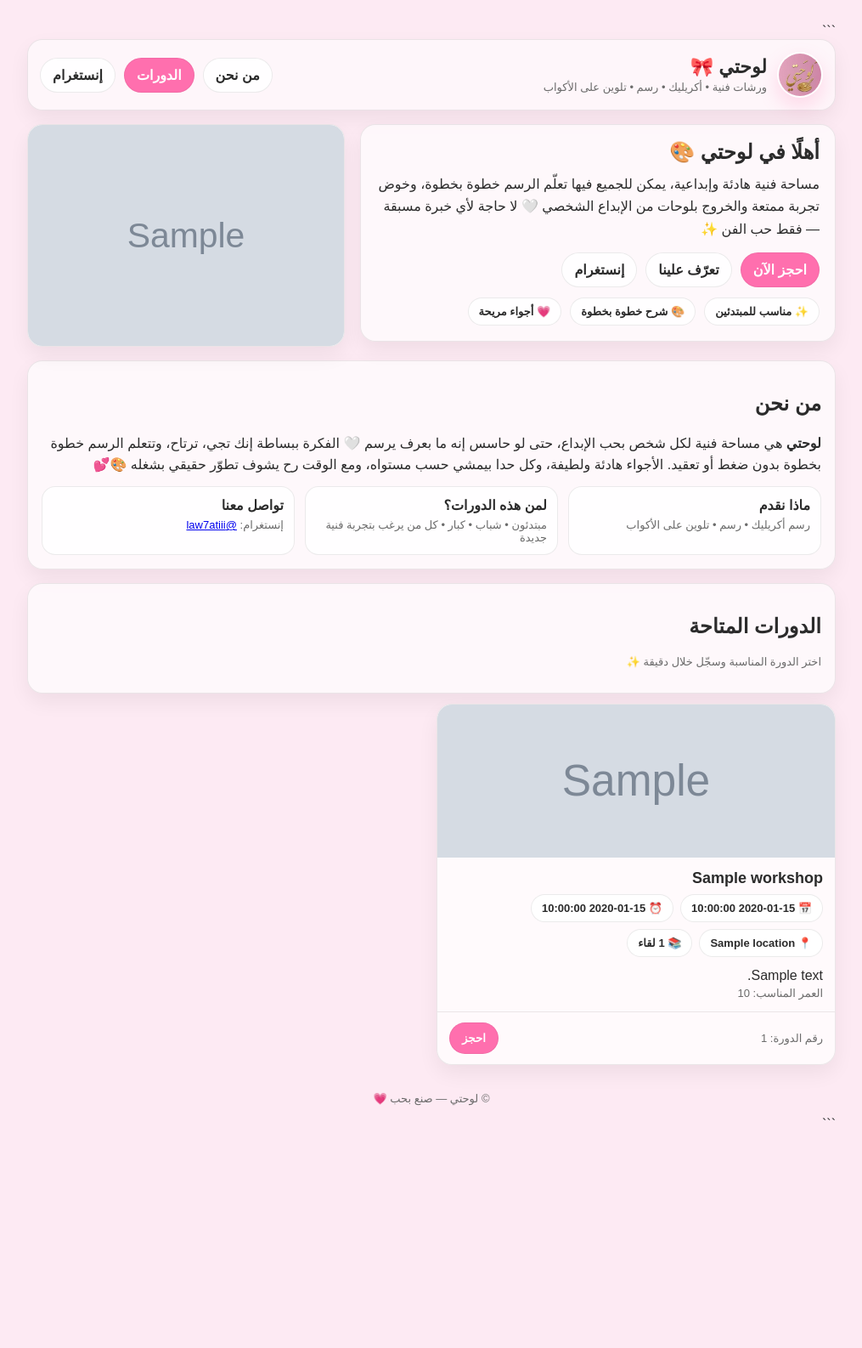
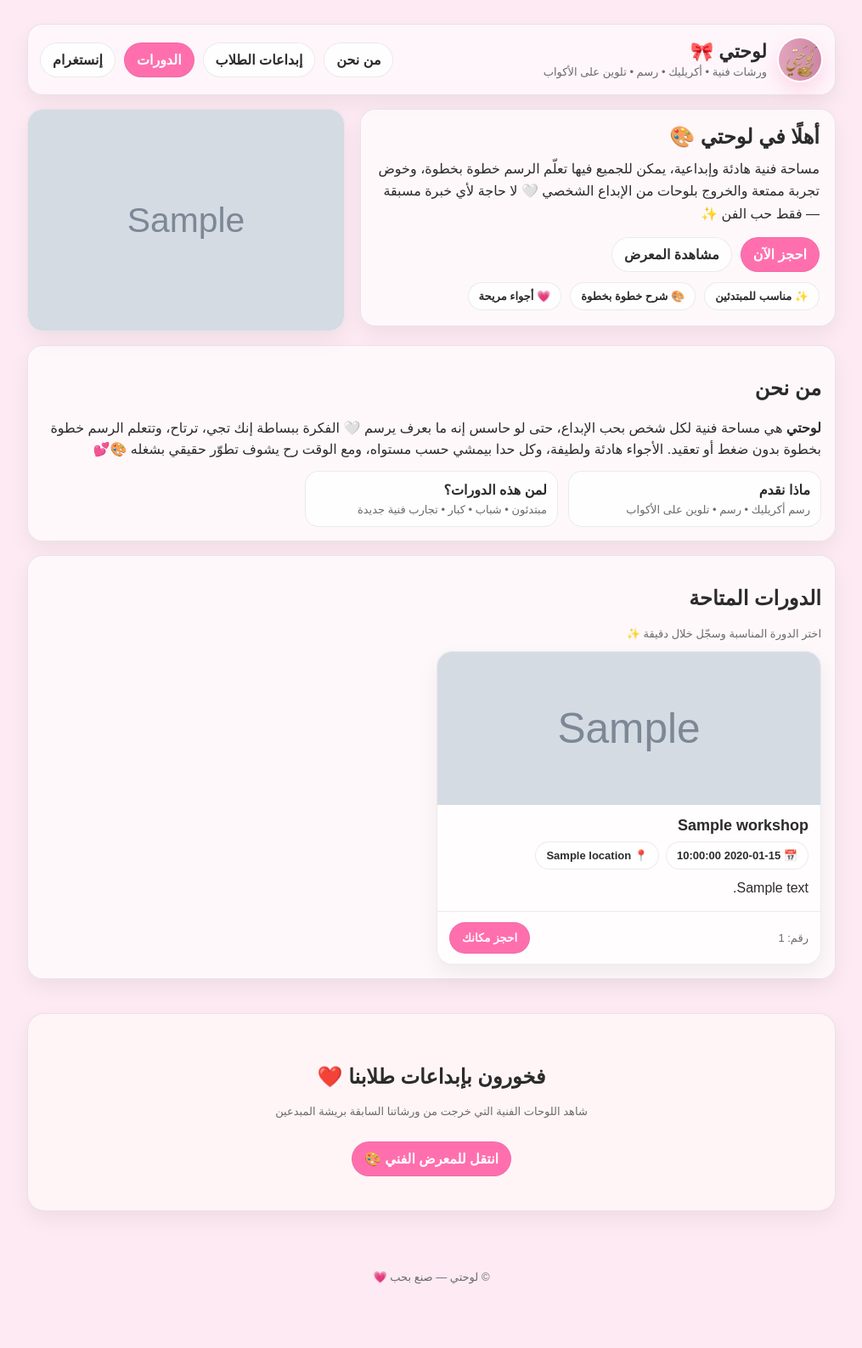
Before and after one commit to shamalem/law7aty, a Flask app: template templates/index.html in a window 1280 px wide. Shown: the whole page at 85% size, without its empty margins (132-1147 px from the left). Before the commit the page ends 1318 px from the top, so only its background shows below. Run offline with Flask 3, Linux system fonts and the light colour scheme; the template is opened without the code that fills it: most values are stand-ins (such as "Sample title", 1, 10 or a date in 2020); grey boxes marked "Sample" are stand-in pictures; some libraries are stand-ins or nearby versions.

Commit message:
Update index.html

````diff
--- a/templates/index.html
+++ b/templates/index.html
@@ -1,21 +1,17 @@
 <!doctype html>
-
 <html lang="ar" dir="rtl">
 <head>
   <meta charset="utf-8"/>
   <meta name="viewport" content="width=device-width, initial-scale=1"/>
-  <title>لوحتي — الدورات</title>
+  <title>لوحتي — الرئيسية</title>
   <link rel="stylesheet" href="{{ url_for('static', filename='styles.css') }}">
 </head>
 <body>
   <div class="container">
 
-```
-<!-- Topbar -->
     <div class="topbar">
       <div class="brand">
         <img class="brand-logo" src="{{ url_for('static', filename='logo.png') }}" alt="لوحتي">
-
         <div>
           <h1>لوحتي 🎀</h1>
           <p>ورشات فنية • أكريليك • رسم • تلوين على الأكواب</p>
@@ -24,12 +20,12 @@
 
       <div class="actions">
         <a class="btn" href="#about">من نحن</a>
+        <a class="btn" href="{{ url_for('student_creations') }}">إبداعات الطلاب</a>
         <a class="btn primary" href="#workshops">الدورات</a>
         <a class="btn" href="{{ instagram_url }}" target="_blank">إنستغرام</a>
       </div>
     </div>
 
-<!-- Hero -->
     <div class="hero">
       <div class="hero-text">
         <h2>أهلًا في لوحتي 🎨</h2>
@@ -41,8 +37,7 @@
 
         <div class="hero-actions">
           <a class="btn primary" href="#workshops">احجز الآن</a>
-      <a class="btn" href="#about">تعرّف علينا</a>
-      <a class="btn" href="{{ instagram_url }}" target="_blank">إنستغرام</a>
+          <a class="btn" href="{{ url_for('student_creations') }}">مشاهدة المعرض</a>
         </div>
 
         <div class="hero-mini">
@@ -57,20 +52,17 @@
           {% if hero_image_url %}
             <img src="{{ hero_image_url }}" alt="لوحتي">
           {% else %}
-        <img src="https://via.placeholder.com/900x700.png?text=Law7aty" alt="لوحتي">
+            <img src="/static/home.jpg" alt="لوحتي">
           {% endif %}
         </div>
       </div>
     </div>
 
-<!-- About -->
     <div class="section" id="about">
       <h2>من نحن</h2>
-
       <p class="about-text">
         <b>لوحتي</b> هي مساحة فنية لكل شخص بحب الإبداع، حتى لو حاسس إنه ما بعرف يرسم 🤍
         الفكرة ببساطة إنك تجي، ترتاح، وتتعلم الرسم خطوة بخطوة بدون ضغط أو تعقيد.
-
         الأجواء هادئة ولطيفة، وكل حدا بيمشي حسب مستواه، ومع الوقت رح يشوف تطوّر حقيقي بشغله 🎨💕
       </p>
 
@@ -79,27 +71,16 @@
           <div class="about-title">ماذا نقدم</div>
           <div class="muted">رسم أكريليك • رسم • تلوين على الأكواب</div>
         </div>
-
         <div class="about-item">
           <div class="about-title">لمن هذه الدورات؟</div>
-      <div class="muted">مبتدئون • شباب • كبار • كل من يرغب بتجربة فنية جديدة</div>
-    </div>
-
-    <div class="about-item">
-      <div class="about-title">تواصل معنا</div>
-      <div class="muted">
-        إنستغرام:
-        <a href="{{ instagram_url }}" target="_blank">@law7atiii</a>
-      </div>
+          <div class="muted">مبتدئون • شباب • كبار • تجارب فنية جديدة</div>
         </div>
       </div>
     </div>
 
-<!-- Workshops -->
-<div class="section" style="margin-top:16px;">
-  <h2 id="workshops">الدورات المتاحة</h2>
+    <div class="section" id="workshops">
+      <h2>الدورات المتاحة</h2>
       <p class="muted">اختر الدورة المناسبة وسجّل خلال دقيقة ✨</p>
-</div>
 
       <div class="grid">
         {% for w in workshops %}
@@ -108,70 +89,51 @@
             {% if w.image_url %}
               <img src="{{ w.image_url }}" alt="دورة">
             {% else %}
-        <img src="https://via.placeholder.com/1000x600.png?text=Law7aty" alt="">
+              <img src="/static/acrylic1.png" alt="دورة">
             {% endif %}
-      {% if w.seats_left <= 2 %}
-       <div class="badge">المقاعد المتبقية: {{ w.seats_left }}</div>
+
+            {% if w.seats_left <= 2 and w.seats_left > 0 %}
+              <div class="badge">بقي {{ w.seats_left }} مقاعد!</div>
+            {% elif w.seats_left == 0 %}
+              <div class="badge danger">مكتمل</div>
             {% endif %}
           </div>
 
           <div class="card-body">
             <h3 class="title">{{ w.title }}</h3>
-
             <div class="meta">
               {% if w.date %}<span class="pill">📅 {{ w.date }}</span>{% endif %}
-        {% if w.time %}<span class="pill">⏰ {{ w.time }}</span>{% endif %}
               {% if w.location %}<span class="pill">📍 {{ w.location }}</span>{% endif %}
-        {% if w.lessons_count %}<span class="pill">📚 {{ w.lessons_count }} لقاء</span>{% endif %}
             </div>
-
             <p class="desc">{{ w.description }}</p>
-
-      {% if w.age_range %}
-        <div class="muted">العمر المناسب: {{ w.age_range }}</div>
-      {% endif %}
           </div>
 
           <div class="card-footer">
-      <span class="muted">رقم الدورة: {{ w.id }}</span>
+            <span class="muted">رقم: {{ w.id }}</span>
             <button class="btn primary" type="button"
                     onclick="openRegister('{{ w.id }}','{{ w.title|e }}')">
-        احجز
+              احجز مكانك
             </button>
           </div>
         </div>
         {% endfor %}
       </div>
+    </div>
 
-<!-- Register -->
-<div class="section" id="registerBox" style="display:none;">
+    <div class="section" style="text-align: center; background: #fff5f7; padding: 40px; border-radius: 20px; margin-top: 40px;">
+      <h2>فخورون بإبداعات طلابنا ❤️</h2>
+      <p class="muted">شاهد اللوحات الفنية التي خرجت من ورشاتنا السابقة بريشة المبدعين</p>
+      <a class="btn primary" href="{{ url_for('student_creations') }}" style="margin-top: 15px;">انتقل للمعرض الفني 🎨</a>
+    </div>
+
+    <div class="section" id="registerBox" style="display:none; margin-top: 30px;">
       <h2 id="regTitle">التسجيل</h2>
-  <p class="muted">املأ البيانات لحجز مكانك 💗</p>
-
       <form action="{{ url_for('register') }}" method="POST">
         <input type="hidden" name="workshop_id" id="workshop_id">
-
         <div class="form-row">
-      <div class="field">
-        <label>الاسم الكامل</label>
-        <input name="name" required>
-      </div>
-
-      <div class="field">
-        <label>رقم الهاتف</label>
-        <input name="phone" required>
-      </div>
-
-      <div class="field third">
-        <label>العمر</label>
-        <input name="age" type="number" min="4" max="120" required>
-      </div>
-
-      <div class="field">
-        <label>ملاحظات (اختياري)</label>
-        <input name="notes">
-      </div>
-
+          <div class="field"><label>الاسم الكامل</label><input name="name" required></div>
+          <div class="field"><label>رقم الهاتف</label><input name="phone" required></div>
+          <div class="field third"><label>العمر</label><input name="age" type="number" required></div>
           <div class="field full">
             <button class="btn primary" type="submit">تأكيد الحجز ✅</button>
             <button class="btn" type="button" onclick="closeRegister()">إلغاء</button>
@@ -180,25 +142,22 @@
       </form>
     </div>
 
-<div class="footer-mini">
+    <div class="footer-mini" style="margin-top: 50px; text-align: center; padding: 20px;">
       <div class="muted">© لوحتي — صنع بحب 💗</div>
     </div>
-```
 
   </div>
 
   <script>
     function openRegister(id, title){
       document.getElementById('workshop_id').value = id;
-      document.getElementById('regTitle').textContent = "التسجيل — " + title;
+      document.getElementById('regTitle').textContent = "التسجيل في " + title;
       document.getElementById('registerBox').style.display = "block";
       document.getElementById('registerBox').scrollIntoView({behavior:"smooth"});
     }
-
     function closeRegister(){
       document.getElementById('registerBox').style.display = "none";
     }
   </script>
-
 </body>
 </html>
````
Lines whose indentation alone changed are shown as unchanged.
